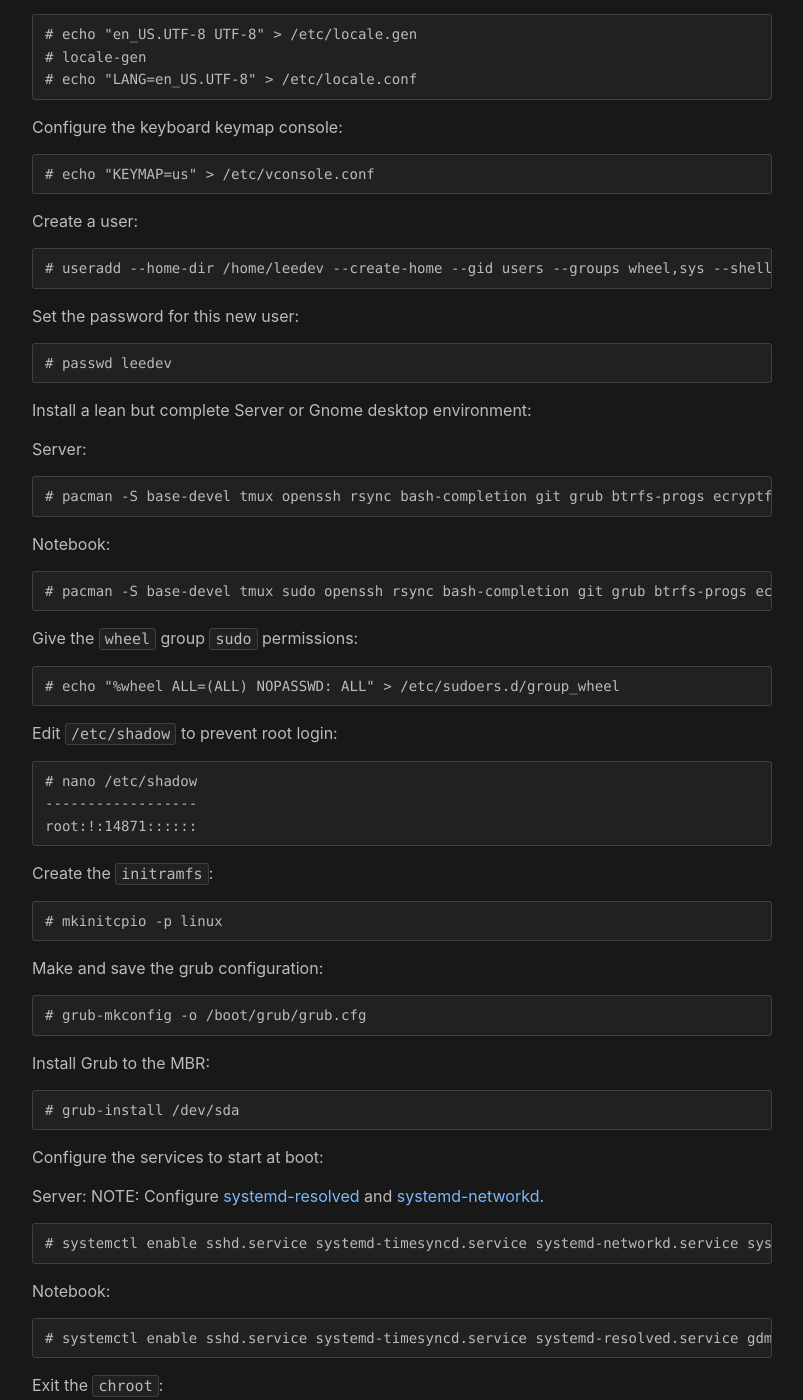
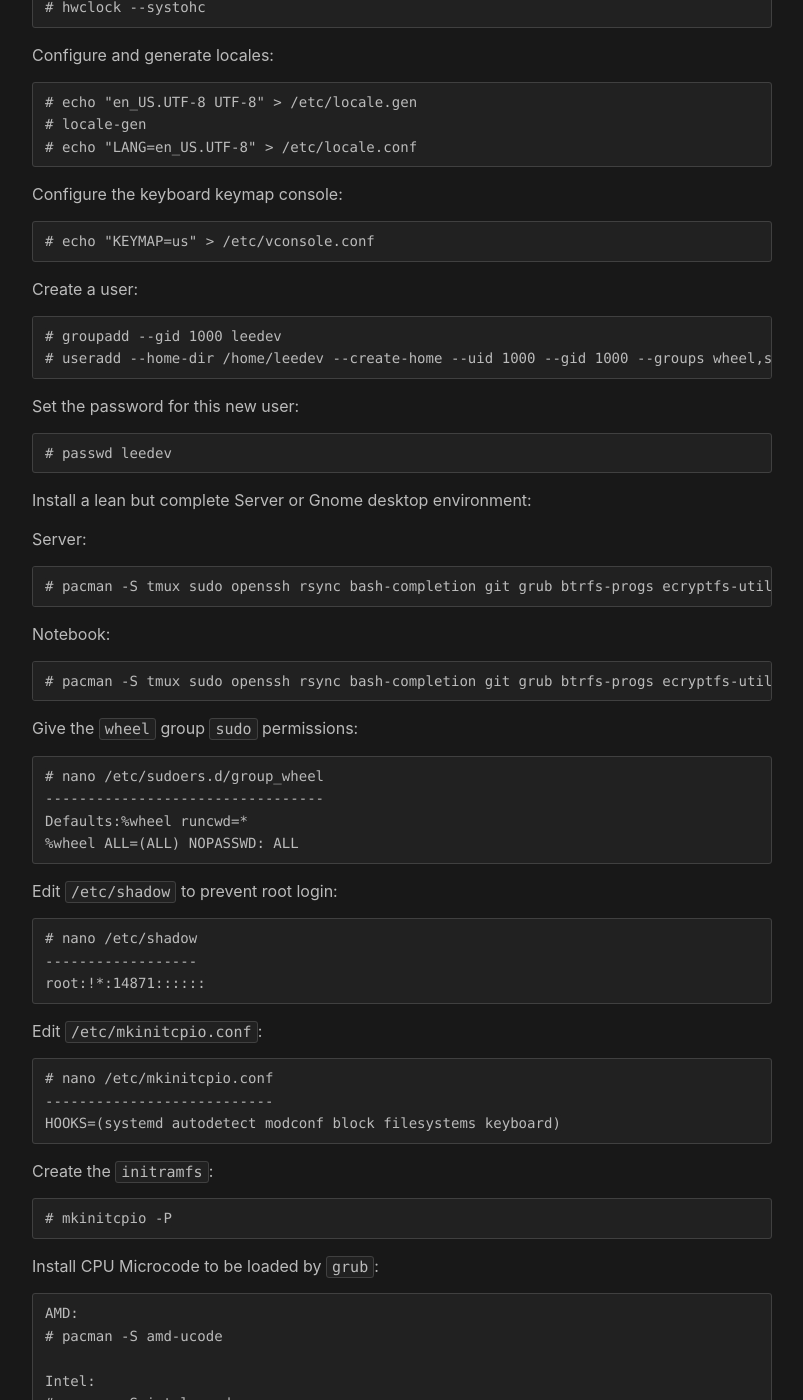
Before and after one commit to CurtisLeeBolin/leedev.org, a Jekyll site: the page built from _posts/2015-08-01-arch-linux-legacy-bios-install.md, in a window 1280 px wide and 1400 px high, scrolled down 1838 px. Shown: the whole window, without its empty margins (238-1041 px from the left). Built offline with Jekyll 4.4.1, drawn with Linux system fonts in a browser that asks for light colours; some of the changed text lies outside the part shown.

Commit message:
Update 2015-08-01-arch-linux-legacy-bios-install.md

````diff
--- a/_posts/2015-08-01-arch-linux-legacy-bios-install.md
+++ b/_posts/2015-08-01-arch-linux-legacy-bios-install.md
@@ -116,7 +119,8 @@ Configure the keyboard keymap console:
 Create a user:
 
 ```
-# useradd --home-dir /home/leedev --create-home --gid users --groups wheel,sys --shell /bin/bash leedev
+# groupadd --gid 1000 leedev
+# useradd --home-dir /home/leedev --create-home --uid 1000 --gid 1000 --groups wheel,sys --shell /bin/bash lee
 ```
 
 Set the password for this new user:
@@ -130,19 +134,22 @@ Install a lean but complete Server or Gnome desktop environment:
 Server:
 
 ```
-# pacman -S base-devel tmux openssh rsync bash-completion git grub btrfs-progs ecryptfs-utils
+# pacman -S tmux sudo openssh rsync bash-completion git grub btrfs-progs ecryptfs-utils
 ```
 
 Notebook:
 
 ```
-# pacman -S base-devel tmux sudo openssh rsync bash-completion git grub btrfs-progs ecryptfs-utils sysstat gdm gnome-shell gnome-terminal nautilus gnome-control-center gnome-tweak-tool ttf-liberation system-config-printer gnome-backgrounds gnome-keyring gnome-disk-utility baobab gnome-screenshot cheese evince epiphany eog totem mpv geany file-roller networkmanager dhclient gst-libav libmtp ttf-freefont noto-fonts noto-fonts-cjk noto-fonts-emoji noto-fonts-extra libva-vdpau-driver libdvdcss pkgfile xorg-server xorg-xinit libvdpau xf86-video-amdgpu xf86-input-libinput mesa-vdpau mesa-libgl gst-plugins-ugly xf86-input-libinput gimp inkscape cups ghostscript gsfonts foomatic-db foomatic-db-engine foomatic-db-nonfree seahorse os-prober
+# pacman -S tmux sudo openssh rsync bash-completion git grub btrfs-progs ecryptfs-utils base-devel sysstat gdm gnome-shell gnome-terminal nautilus gnome-control-center gnome-tweak-tool ttf-liberation system-config-printer gnome-backgrounds gnome-keyring gnome-disk-utility baobab gnome-screenshot cheese evince epiphany eog totem mpv geany file-roller networkmanager dhclient gst-libav libmtp ttf-freefont noto-fonts noto-fonts-cjk noto-fonts-emoji noto-fonts-extra libva-vdpau-driver libdvdcss pkgfile xorg-server xorg-xinit libvdpau xf86-video-amdgpu xf86-input-libinput mesa-vdpau mesa-libgl gst-plugins-ugly xf86-input-libinput gimp inkscape cups ghostscript gsfonts foomatic-db foomatic-db-engine foomatic-db-nonfree seahorse os-prober
 ```
 
 Give the `wheel` group `sudo` permissions:
 
 ```
-# echo "%wheel ALL=(ALL) NOPASSWD: ALL" > /etc/sudoers.d/group_wheel
+# nano /etc/sudoers.d/group_wheel
+---------------------------------
+Defaults:%wheel runcwd=*
+%wheel ALL=(ALL) NOPASSWD: ALL
 ```
 
 Edit `/etc/shadow` to prevent root login:
@@ -150,13 +157,31 @@ Edit `/etc/shadow` to prevent root login:
 ```
 # nano /etc/shadow
 ------------------
-root:!:14871::::::
+root:!*:14871::::::
+```
+
+Edit `/etc/mkinitcpio.conf`:
+
+```
+# nano /etc/mkinitcpio.conf
+---------------------------
+HOOKS=(systemd autodetect modconf block filesystems keyboard)
 ```
 
 Create the `initramfs`:
 
 ```
-# mkinitcpio -p linux
+# mkinitcpio -P
+```
+
+Install CPU Microcode to be loaded by `grub`:
+
+```
+AMD:
+# pacman -S amd-ucode
+
+Intel:
+# pacman -S intel-ucode
 ```
 
 Make and save the grub configuration:
@@ -177,13 +202,13 @@ Server:
 NOTE: Configure [systemd-resolved](https://wiki.archlinux.org/index.php/Systemd-resolved) and [systemd-networkd](https://wiki.archlinux.org/index.php/Systemd-networkd).
 
 ```
-# systemctl enable sshd.service systemd-timesyncd.service systemd-networkd.service systemd-resolved.service
+# systemctl enable sshd.service systemd-timesyncd.service systemd-resolved.service systemd-networkd.service
 ```
 
 Notebook:
 
 ```
-# systemctl enable sshd.service systemd-timesyncd.service systemd-resolved.service gdm.service NetworkManager.service  cups.service
+# systemctl enable sshd.service systemd-timesyncd.service systemd-resolved.service NetworkManager.service gdm.service cups.service
 ```
 
 Exit the `chroot`:
````
Also changed, not shown: other parts of _posts/2015-08-01-arch-linux-legacy-bios-install.md (+3 -0 lines).
